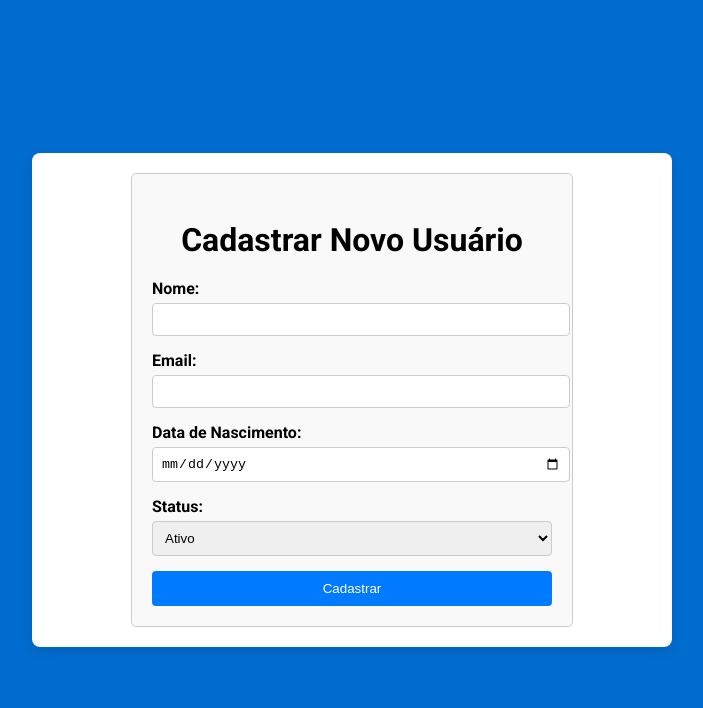
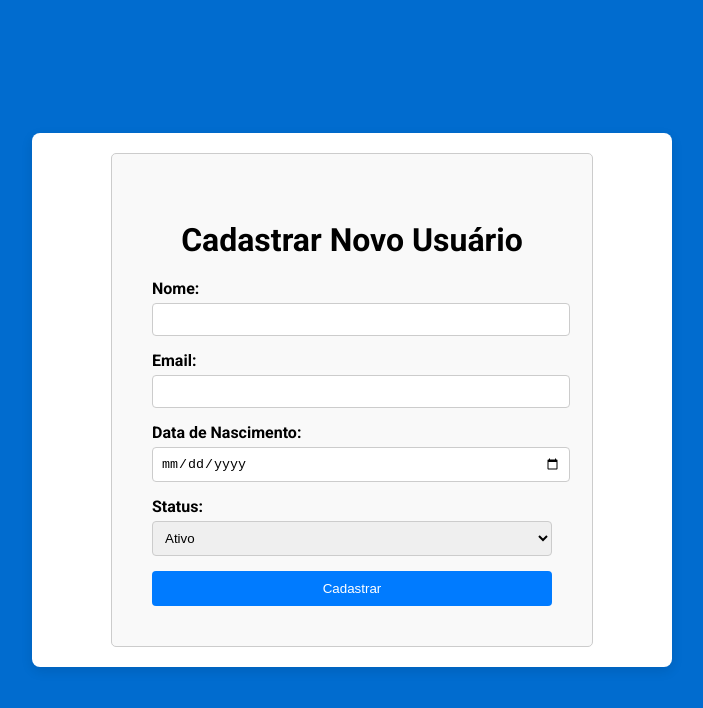
Before and after one commit to GeucyPassosDev/UserManagement, a React (Create React App) app in the folder frontend/: page /cadastrar in a window 1280 px wide. Shown: the top 708 px of the page, without its empty margins (288-991 px from the left). Built offline with nearby package versions, Linux system fonts and the light colour scheme.

Commit message:
ajuste no front

```diff
--- a/frontend/src/BuscarUsuarios.css
+++ b/frontend/src/BuscarUsuarios.css
@@ -3,7 +3,7 @@
     flex-direction: column;
     align-items: center;
     margin-top: 30px;
-    padding: 20px;
+    padding: 40px;
 }
 
 h2 {
--- a/frontend/src/CadastroUsuario.css
+++ b/frontend/src/CadastroUsuario.css
@@ -1,7 +1,7 @@
 .form-container {
     max-width: 400px;
     margin: auto;
-    padding: 20px;
+    padding: 40px;
     border: 1px solid #ccc;
     border-radius: 5px;
     background-color: #f9f9f9;
--- a/package.json
+++ b/package.json
@@ -1,5 +1,6 @@
 {
   "dependencies": {
+    "cross-env": "^7.0.3",
     "dotenv": "^16.4.5",
     "react-icons": "^5.3.0"
   }
```
Also changed, not shown: 1 other file (tests, documents, lock files or other folders).
